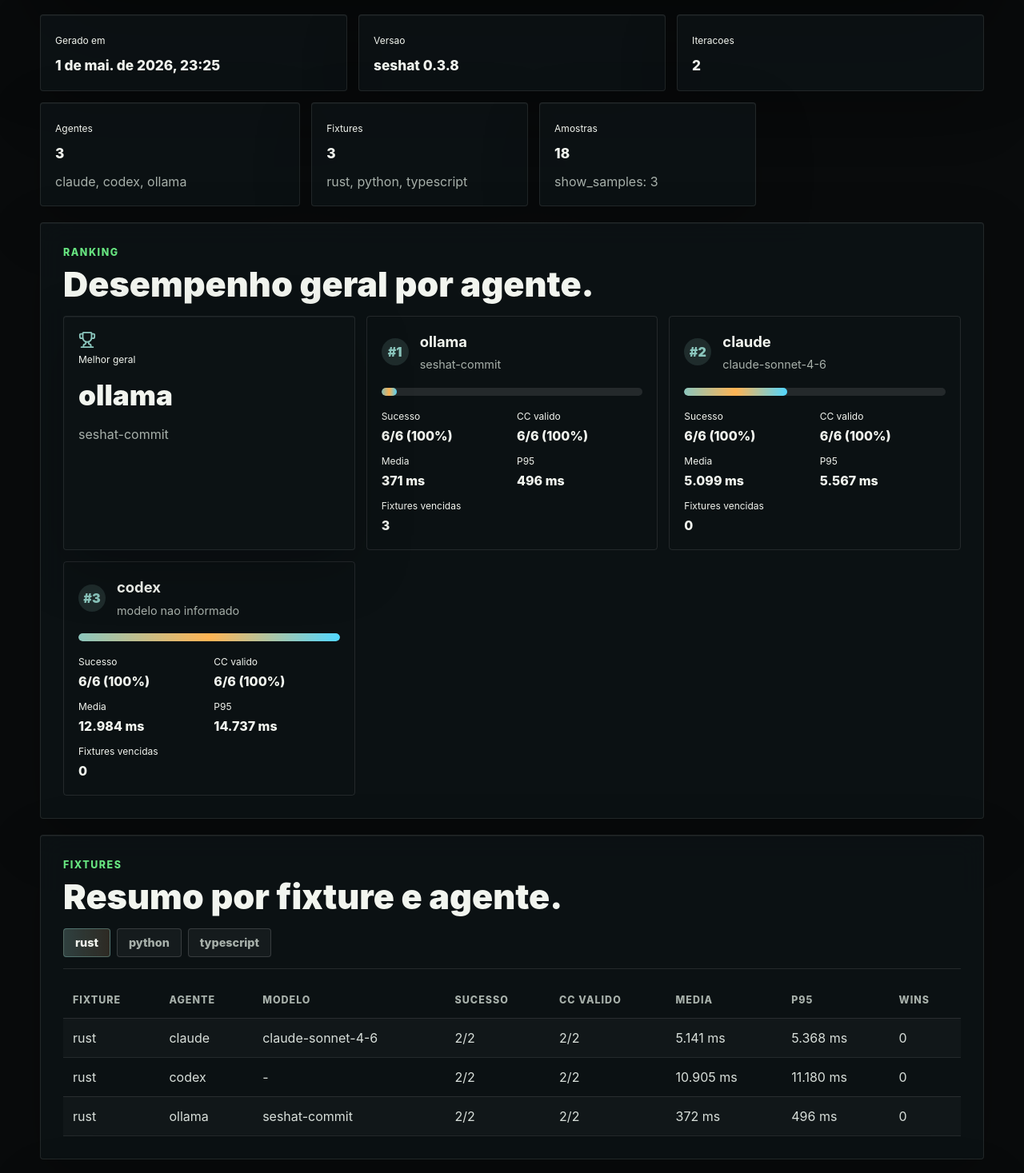
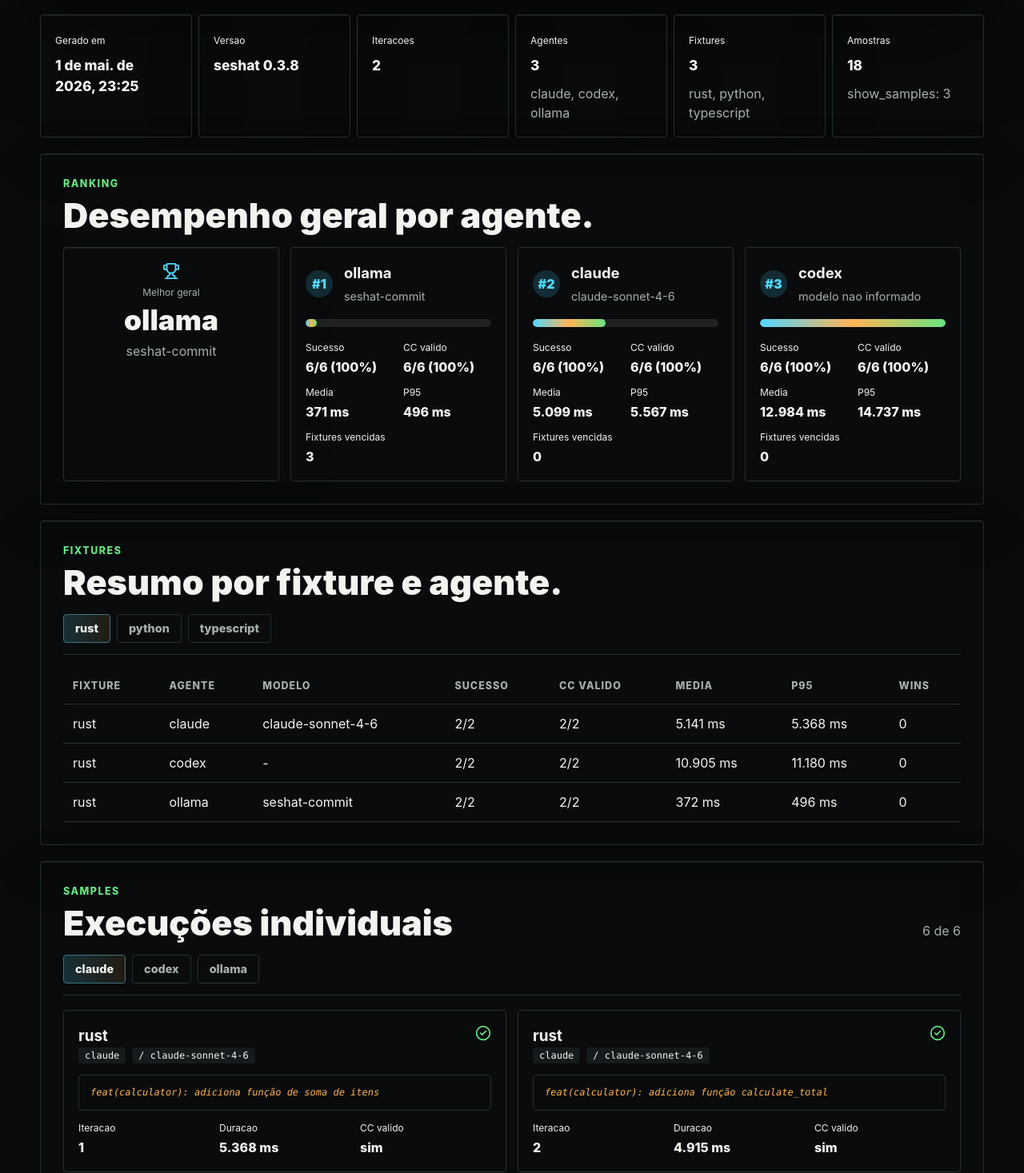
Before and after one commit to juniormartinxo/seshat, a Next.js app in the folder site/: page /bench in a window 1280 px wide. Shown: the part 683-2150 px from the top of the page at 80% size. Built offline with nearby package versions, Linux system fonts and the light colour scheme.

Commit message:
Refactor(bench): update bench component to use new design system
- Replace legacy styling with new tokens and components
- Update variable names for consistency
- Improve readability and maintainability

```diff
--- a/site/app/bench/bench-dashboard.tsx
+++ b/site/app/bench/bench-dashboard.tsx
@@ -46,13 +46,14 @@ type BenchReport = {
 };
 
 const benchJsonPath = "/data/bench.json";
-const dashboardWidthClass = "mx-auto w-[calc(100%_-_48px)] max-w-[1180px] max-[540px]:w-[calc(100%_-_32px)]";
+const dashboardWidthClass =
+	"mx-auto w-[calc(100%_-_48px)] max-w-[1180px] max-[540px]:w-[calc(100%_-_32px)]";
 const accentCardClass =
-  "bench-accent-fx relative overflow-hidden rounded-sm border border-white/[0.095] bg-[#0d1316]/80 shadow-[0_22px_72px_rgba(0,0,0,0.22),inset_0_1px_0_rgba(242,245,239,0.05)]";
+	"bench-accent-fx relative overflow-hidden rounded-sm border border-(--line) bg-[var(--bench-panel)] shadow-[0_22px_72px_rgba(0,0,0,0.16),inset_0_1px_0_rgba(242,245,239,0.05)]";
 const panelClass = `${accentCardClass} mt-5 p-[clamp(20px,3vw,28px)] backdrop-blur-lg max-[540px]:p-4`;
-
-const kickerClass = "text-[0.78rem] font-extrabold uppercase tracking-[0.12em] text-[#67e480]";
-const valueClass = "mt-2 block wrap-break-words text-[1.08rem] font-extrabold text-[#f2f5ef]";
+const labelClass = "text-[0.78rem] font-extrabold uppercase tracking-[0.08em] text-(--muted)";
+const kickerClass = "text-[0.78rem] font-extrabold uppercase tracking-[0.12em] text-[var(--green)]";
+const valueClass = "mt-2 block wrap-break-words text-[1.08rem] font-extrabold text-(--text)";
 
 function isBenchReport(value: unknown): value is BenchReport {
 	if (!value || typeof value !== "object") {
@@ -203,7 +204,9 @@ export function BenchDashboard() {
 				.filter((fixture): fixture is string => Boolean(fixture))
 		);
 		const orderedFixtures = report.fixtures.filter((fixture) => summarizedFixtures.has(fixture));
-    const extraFixtures = [...summarizedFixtures].filter((fixture) => !orderedFixtures.includes(fixture));
+		const extraFixtures = [...summarizedFixtures].filter(
+			(fixture) => !orderedFixtures.includes(fixture)
+		);
 
 		return [...orderedFixtures, ...extraFixtures];
 	}, [report]);
@@ -261,14 +264,14 @@ export function BenchDashboard() {
 			{!report ? (
 				<div className={`${accentCardClass} mt-5 p-[clamp(24px,5vw,42px)]`}>
 					<h2 className="m-0 text-[1.65rem] font-black">Gere o JSON de bench.</h2>
-          <p className="mt-3 max-w-[680px] leading-[1.65] text-[#a7b0aa]">
-            A pagina espera o arquivo em <code>site/public/data/bench.json</code>.
+					<p className="mt-3 max-w-[680px] leading-[1.65] text-(--muted)">
+						Erro ao carregar o arquivo JSON. Verifique se o arquivo existe e se esta correto.
 					</p>
-          {error ? <p className="mt-1.5 text-[0.92rem] text-[#ffaaa6]">Detalhe: {error}</p> : null}
+					{error ? <p className="mt-1.5 text-[0.92rem] text-(--red)">Detalhe: {error}</p> : null}
 				</div>
 			) : (
 				<>
-          <div className="mt-5 grid grid-cols-3 gap-3.5 max-[900px]:grid-cols-1">
+					<div className="mt-5 grid grid-cols-6 gap-2 max-[900px]:grid-cols-3">
 						<article className={`${accentCardClass} p-[18px]`}>
 							<span className="text-mono text-xs">Gerado em</span>
 							<strong className={valueClass}>
@@ -285,23 +288,23 @@ export function BenchDashboard() {
 							<span className="text-mono text-xs">Iteracoes</span>
 							<strong className={valueClass}>{report.iterations}</strong>
 						</article>
-          </div>
 
-          <div className="mt-3.5 grid grid-cols-[1.2fr_repeat(3,minmax(0,1fr))] gap-3.5 max-[900px]:grid-cols-1">
 						<article className={`${accentCardClass} p-[18px]`}>
 							<span className="text-mono text-xs">Agentes</span>
 							<strong className={valueClass}>{report.agents.length}</strong>
-              <p className="mt-2.5 leading-normal text-[#a7b0aa]">{report.agents.join(", ")}</p>
+							<p className="mt-2.5 leading-normal text-(--muted)">{report.agents.join(", ")}</p>
 						</article>
 						<article className={`${accentCardClass} p-[18px]`}>
 							<span className="text-mono text-xs">Fixtures</span>
 							<strong className={valueClass}>{report.fixtures.length}</strong>
-              <p className="mt-2.5 leading-normal text-[#a7b0aa]">{report.fixtures.join(", ")}</p>
+							<p className="mt-2.5 leading-normal text-(--muted)">{report.fixtures.join(", ")}</p>
 						</article>
 						<article className={`${accentCardClass} p-[18px]`}>
 							<span className="text-mono text-xs">Amostras</span>
 							<strong className={valueClass}>{report.samples.length}</strong>
-              <p className="mt-2.5 leading-normal text-[#a7b0aa]">show_samples: {report.show_samples}</p>
+							<p className="mt-2.5 leading-normal text-(--muted)">
+								show_samples: {report.show_samples}
+							</p>
 						</article>
 					</div>
 
@@ -314,67 +317,85 @@ export function BenchDashboard() {
 								</h2>
 							</div>
 						</div>
-            <div className="grid grid-cols-3 gap-3.5 max-[900px]:grid-cols-1">
+						<div className="grid grid-cols-4 gap-3.5">
 							<article
-              className={`${accentCardClass} border-[#8bc6bd]/35 bg-[linear-gradient(135deg,rgba(139,198,189,0.18),rgba(255,180,84,0.06)),rgba(13,25,22,0.86)] p-[18px]`}
+								className={`${accentCardClass} p-[18px]`}
 							>
-              <Trophy className="text-[#8bc6bd]" aria-hidden="true" size={22} />
-              <span className="text-mono text-xs">Melhor geral</span>
-              <strong className="mt-2 block wrap-break-words text-[2.2rem] font-black text-[#f2f5ef]">
+                <div className="flex flex-col align-middle items-center gap-2 min-h-full">
+                  <span>
+                <Trophy className="text-(--cyan)" aria-hidden="true" size={22} />
+                </span>
+                <div className="flex flex-col align-middle items-center">
+                  <span className="text-mono text-xs text-(--muted)">Melhor geral</span>
+                  <strong className="wrap-break-words text-[2.2rem] font-black text-(--text)">
                     {winner?.agent ?? "-"}
                   </strong>
-              <p className="mt-2.5 leading-normal text-[#a7b0aa]">{winner?.model ?? "modelo nao informado"}</p>
+                  <p className="leading-normal text-(--muted)">
+                    {winner?.model ?? "modelo nao informado"}
+                  </p>
+                </div>
+                </div>
 							</article>
 							{report.overall.map((summary, index) => {
 								const width = bestAvgMs ? Math.max(6, (summary.avg_ms / bestAvgMs) * 100) : 0;
 
 								return (
 									<article
-                    className="rounded-sm border border-white/10 bg-[linear-gradient(180deg,rgba(139,198,189,0.056),rgba(139,198,189,0)),rgba(8,13,15,0.74)] p-[18px]"
+										className="rounded-sm border border-(--line) bg-[linear-gradient(180deg,color-mix(in_srgb,var(--cyan)_7%,transparent),transparent),var(--bench-panel)] p-[18px]"
 										key={`${summary.agent}-${summary.model ?? "default"}`}
 									>
 										<div className="flex items-center gap-3.5">
-                      <span className="inline-flex size-[34px] items-center justify-center rounded-full bg-[#8bc6bd]/15 font-black text-[#8bc6bd]">
+												<span className="inline-flex size-[34px] items-center justify-center rounded-full bg-[color-mix(in_srgb,var(--cyan)_16%,transparent)] font-black text-(--cyan)">
 												#{index + 1}
 											</span>
 											<div className="min-w-0">
-                        <strong className="block text-[1.15rem] text-[#f2f5ef]">{summary.agent}</strong>
-                        <p className="mt-1 text-[0.9rem] text-[#a7b0aa]">{summary.model ?? "modelo nao informado"}</p>
+												<strong className="block text-[1.15rem] text-(--text)">
+													{summary.agent}
+												</strong>
+												<p className="mt-1 text-[0.9rem] text-(--muted)">
+													{summary.model ?? "modelo nao informado"}
+												</p>
 											</div>
 										</div>
 										<div
-                      className="my-[18px] h-2.5 overflow-hidden rounded-full bg-white/10"
+											className="my-[18px] h-2.5 overflow-hidden rounded-full bg-[color-mix(in_srgb,var(--text)_10%,transparent)]"
 											aria-label={`Media ${formatDuration(summary.avg_ms)}`}
 										>
 											<span
-                        className="block h-full rounded-full bg-[linear-gradient(90deg,#8bc6bd,#ffb454,#51d7ff)]"
+													className="block h-full rounded-full bg-[linear-gradient(90deg,var(--cyan),var(--amber),var(--green))]"
 												style={{ width: `${width}%` }}
 											/>
 										</div>
 										<dl className="grid grid-cols-2 gap-3 max-[540px]:grid-cols-1">
 											<div>
 												<dt className="text-mono text-xs">Sucesso</dt>
-                        <dd className="mt-1 font-extrabold text-[#f2f5ef]">
+												<dd className="mt-1 font-extrabold text-(--text)">
 													{summary.success}/{summary.total} ({successRate(summary)}%)
 												</dd>
 											</div>
 											<div>
 												<dt className="text-mono text-xs">CC valido</dt>
-                        <dd className="mt-1 font-extrabold text-[#f2f5ef]">
+												<dd className="mt-1 font-extrabold text-(--text)">
 													{summary.conventional_valid}/{summary.total} ({validRate(summary)}%)
 												</dd>
 											</div>
 											<div>
 												<dt className="text-mono text-xs">Media</dt>
-                        <dd className="mt-1 font-extrabold text-[#f2f5ef]">{formatDuration(summary.avg_ms)}</dd>
+												<dd className="mt-1 font-extrabold text-(--text)">
+													{formatDuration(summary.avg_ms)}
+												</dd>
 											</div>
 											<div>
 												<dt className="text-mono text-xs">P95</dt>
-                        <dd className="mt-1 font-extrabold text-[#f2f5ef]">{formatDuration(summary.p95_ms)}</dd>
+												<dd className="mt-1 font-extrabold text-(--text)">
+													{formatDuration(summary.p95_ms)}
+												</dd>
 											</div>
 											<div>
 												<dt className="text-mono text-xs">Fixtures vencidas</dt>
-                        <dd className="mt-1 font-extrabold text-[#f2f5ef]">{summary.fixtures_won ?? 0}</dd>
+												<dd className="mt-1 font-extrabold text-(--text)">
+													{summary.fixtures_won ?? 0}
+												</dd>
 											</div>
 										</dl>
 									</article>
@@ -394,14 +415,14 @@ export function BenchDashboard() {
 						</div>
 						{fixtureTabs.length ? (
 							<div
-                className="mb-[18px] flex flex-wrap gap-2 border-b border-white/10 pb-3.5"
+								className="mb-[18px] flex flex-wrap gap-2 border-b border-(--line) pb-3.5"
 								role="tablist"
 								aria-label="Fixtures por linguagem"
 							>
 								{fixtureTabs.map((fixture) => (
 									<button
 										aria-selected={fixture === activeFixture}
-                    className="min-h-9 cursor-pointer rounded-sm border border-white/15 bg-white/[0.045] px-3.5 text-[0.9rem] font-extrabold text-[#a7b0aa] aria-selected:border-[#8bc6bd]/40 aria-selected:bg-[linear-gradient(90deg,rgba(139,198,189,0.22),rgba(255,180,84,0.1))] aria-selected:text-[#f2f5ef]"
+											className="min-h-9 cursor-pointer rounded-sm border border-(--line) bg-[var(--button-secondary-bg)] px-3.5 text-[0.9rem] font-extrabold text-(--muted) aria-selected:border-[color-mix(in_srgb,var(--cyan)_42%,var(--line))] aria-selected:bg-[linear-gradient(90deg,color-mix(in_srgb,var(--cyan)_18%,transparent),color-mix(in_srgb,var(--amber)_10%,transparent))] aria-selected:text-(--text)"
 										key={fixture}
 										onClick={() => setSelectedFixture(fixture)}
 										role="tab"
@@ -416,9 +437,18 @@ export function BenchDashboard() {
 							<table className="w-full min-w-[760px] border-collapse">
 								<thead>
 									<tr>
-                    {["Fixture", "Agente", "Modelo", "Sucesso", "CC valido", "Media", "P95", "Wins"].map((heading) => (
+										{[
+											"Fixture",
+											"Agente",
+											"Modelo",
+											"Sucesso",
+											"CC valido",
+											"Media",
+											"P95",
+											"Wins"
+										].map((heading) => (
 											<th
-                        className="border-b border-white/10 p-3 text-left align-top text-[0.78rem] font-extrabold uppercase tracking-[0.08em] text-[#a7b0aa]"
+													className="border-b border-(--line) p-3 text-left align-top text-[0.78rem] font-extrabold uppercase tracking-[0.08em] text-(--muted)"
 												key={heading}
 											>
 												{heading}
@@ -431,25 +461,31 @@ export function BenchDashboard() {
 										const winSource = fixtureWins.get(fixtureKey(summary));
 										return (
 											<tr
-                        className="odd:bg-white/[0.025] hover:bg-[#51d7ff]/5"
+													className="odd:bg-[var(--bench-row-alt)] hover:bg-[color-mix(in_srgb,var(--cyan)_8%,transparent)]"
 												key={`${summary.fixture ?? "geral"}-${summary.agent}-${summary.model ?? "default"}-${summary.avg_ms}`}
 											>
-                        <td className="border-b border-white/10 p-3 align-top text-[#d8dfda]">{summary.fixture ?? "geral"}</td>
-                        <td className="border-b border-white/10 p-3 align-top text-[#d8dfda]">{summary.agent}</td>
-                        <td className="border-b border-white/10 p-3 align-top text-[#d8dfda]">{summary.model ?? "-"}</td>
-                        <td className="border-b border-white/10 p-3 align-top text-[#d8dfda]">
+												<td className="border-b border-(--line) p-3 align-top text-(--article-text)">
+													{summary.fixture ?? "geral"}
+												</td>
+												<td className="border-b border-(--line) p-3 align-top text-(--article-text)">
+													{summary.agent}
+												</td>
+												<td className="border-b border-(--line) p-3 align-top text-(--article-text)">
+													{summary.model ?? "-"}
+												</td>
+												<td className="border-b border-(--line) p-3 align-top text-(--article-text)">
 													{summary.success}/{summary.total}
 												</td>
-                        <td className="border-b border-white/10 p-3 align-top text-[#d8dfda]">
+												<td className="border-b border-(--line) p-3 align-top text-(--article-text)">
 													{summary.conventional_valid}/{summary.total}
 												</td>
-                        <td className="border-b border-white/10 p-3 align-top text-[#d8dfda]">
+												<td className="border-b border-(--line) p-3 align-top text-(--article-text)">
 													{formatDuration(summary.avg_ms)}
 												</td>
-                        <td className="border-b border-white/10 p-3 align-top text-[#d8dfda]">
+												<td className="border-b border-(--line) p-3 align-top text-(--article-text)">
 													{formatDuration(summary.p95_ms)}
 												</td>
-                        <td className="border-b border-white/10 p-3 align-top text-[#d8dfda]">
+												<td className="border-b border-(--line) p-3 align-top text-(--article-text)">
 													{winSource?.fixtures_won ?? summary.fixtures_won ?? 0}
 												</td>
 											</tr>
@@ -468,19 +504,19 @@ export function BenchDashboard() {
 									Execuções individuais
 								</h2>
 							</div>
-              <span className="whitespace-nowrap text-[#a7b0aa]">
+								<span className="whitespace-nowrap text-(--muted)">
 								{visibleSamples.length} de {filteredSamples.length}
 							</span>
 						</div>
 						<div
-              className="mb-[18px] flex flex-wrap gap-2 border-b border-white/10 pb-3.5"
+							className="mb-[18px] flex flex-wrap gap-2 border-b border-(--line) pb-3.5"
 							role="tablist"
 							aria-label="Samples por agente"
 						>
 							{sampleAgents.map((agent) => (
 								<button
 									aria-selected={agent === selectedSampleAgent}
-                  className="min-h-9 cursor-pointer rounded-sm border border-white/15 bg-white/[0.045] px-3.5 text-[0.9rem] font-extrabold text-[#a7b0aa] aria-selected:border-[#8bc6bd]/40 aria-selected:bg-[linear-gradient(90deg,rgba(139,198,189,0.22),rgba(255,180,84,0.1))] aria-selected:text-[#f2f5ef]"
+										className="min-h-9 cursor-pointer rounded-sm border border-(--line) bg-[var(--button-secondary-bg)] px-3.5 text-[0.9rem] font-extrabold text-(--muted) aria-selected:border-[color-mix(in_srgb,var(--cyan)_42%,var(--line))] aria-selected:bg-[linear-gradient(90deg,color-mix(in_srgb,var(--cyan)_18%,transparent),color-mix(in_srgb,var(--amber)_10%,transparent))] aria-selected:text-(--text)"
 									key={agent}
 									onClick={() => setSelectedSampleAgent(agent)}
 									role="tab"
@@ -493,42 +529,50 @@ export function BenchDashboard() {
 						<div className="grid grid-cols-2 gap-3.5 max-[900px]:grid-cols-1">
 							{visibleSamples.map((sample) => (
 								<article
-                  className="grid gap-3.5 rounded-sm border border-white/10 bg-[linear-gradient(180deg,rgba(139,198,189,0.048),rgba(139,198,189,0)),rgba(8,13,15,0.74)] p-[18px]"
+										className="grid gap-3.5 rounded-sm border border-(--line) bg-[linear-gradient(180deg,color-mix(in_srgb,var(--cyan)_6%,transparent),transparent),var(--bench-panel)] p-[18px]"
 									key={`${sample.fixture}-${sample.agent}-${sample.iteration}-${sample.duration_ms}`}
 								>
 									<header className="flex items-start justify-between gap-4">
 										<div className="min-w-0">
-                      <strong className="block text-[1.18rem] text-[#f2f5ef]">{sample.fixture}</strong>
+											<strong className="block text-[1.18rem] text-(--text)">
+												{sample.fixture}
+											</strong>
 											<div className="flex flex-row align-middle items-end gap-2">
-                      <span className="text-xs rounded-sm bg-gray-950 px-2 py-0.5 font-mono">
+													<span className="rounded-sm bg-[var(--panel-strong)] px-2 py-0.5 font-mono text-xs text-(--text)">
 													{sample.agent}
 												</span>
-                        <span className="text-xs rounded-sm bg-gray-950 px-2 py-0.5 font-mono ">
+													<span className="rounded-sm bg-[var(--panel-strong)] px-2 py-0.5 font-mono text-xs text-(--text)">
 													{sample.model ? ` / ${sample.model}` : ""}
 												</span>
 											</div>
 										</div>
 										{sample.success ? (
-                      <CheckCircle2 className="shrink-0 text-[#67e480]" aria-hidden="true" size={20} />
+											<CheckCircle2
+												className="shrink-0 text-[var(--green)]"
+												aria-hidden="true"
+												size={20}
+											/>
 										) : (
-                      <XCircle className="shrink-0 text-[#ff6b6b]" aria-hidden="true" size={20} />
+											<XCircle className="shrink-0 text-(--red)" aria-hidden="true" size={20} />
 										)}
 									</header>
-                  <code className="block rounded-sm border border-white/10 bg-[#030709]/40 px-3.5 py-3 font-mono text-xs italic leading-[1.58] text-amber-200">
+										<code className="block rounded-sm border border-(--line) bg-[var(--bench-code-bg)] px-3.5 py-3 font-mono text-xs italic leading-[1.58] text-[var(--amber)]">
 										{sample.message ?? sample.error ?? "sem mensagem"}
 									</code>
 									<dl className="grid grid-cols-3 gap-3 max-[540px]:grid-cols-1">
 										<div>
 											<dt className="text-mono text-xs">Iteracao</dt>
-                      <dd className="mt-1 font-extrabold text-[#f2f5ef]">{sample.iteration}</dd>
+											<dd className="mt-1 font-extrabold text-(--text)">{sample.iteration}</dd>
 										</div>
 										<div>
 											<dt className="text-mono text-xs">Duracao</dt>
-                      <dd className="mt-1 font-extrabold text-[#f2f5ef]">{formatDuration(sample.duration_ms)}</dd>
+											<dd className="mt-1 font-extrabold text-(--text)">
+												{formatDuration(sample.duration_ms)}
+											</dd>
 										</div>
 										<div>
 											<dt className="text-mono text-xs">CC valido</dt>
-                      <dd className="mt-1 font-extrabold text-[#f2f5ef]">
+											<dd className="mt-1 font-extrabold text-(--text)">
 												{sample.conventional_valid ? "sim" : "nao"}
 											</dd>
 										</div>
```
Lines whose indentation alone changed are shown as unchanged.
